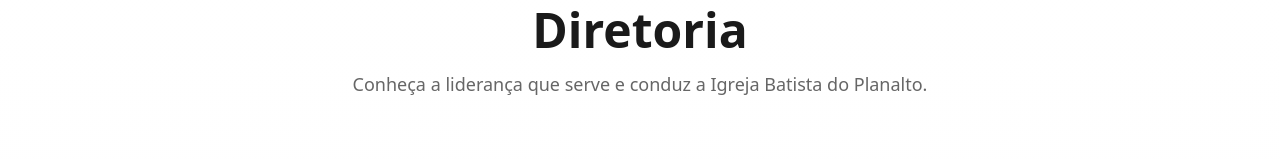
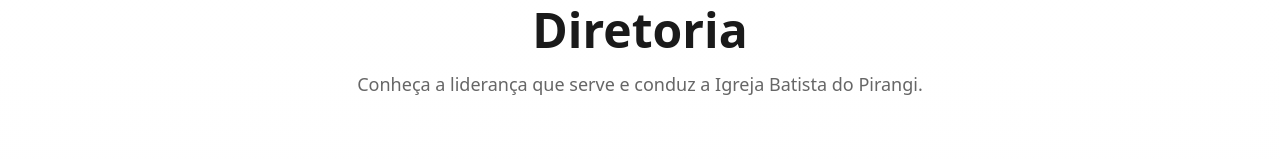
Before and after one commit to JVitorbs/ibp-next, a Next.js app: page /diretoria in a window 1280 px wide. Shown: the part 146-306 px from the top of the page. Built offline with nearby package versions, Linux system fonts and the light colour scheme; grey boxes are pictures that could not be loaded.

Commit message:
fix: Corrige nome da igreja

```diff
--- a/src/app/diretoria/page.tsx
+++ b/src/app/diretoria/page.tsx
@@ -143,7 +143,7 @@
             </ScrollReveal>
             <ScrollReveal direction="up" delay={200}>
               <p className="text-lg text-muted-foreground">
-                Conheça a liderança que serve e conduz a Igreja Batista do Planalto.
+                Conheça a liderança que serve e conduz a Igreja Batista do Pirangi.
               </p>
             </ScrollReveal>
           </div>
```
